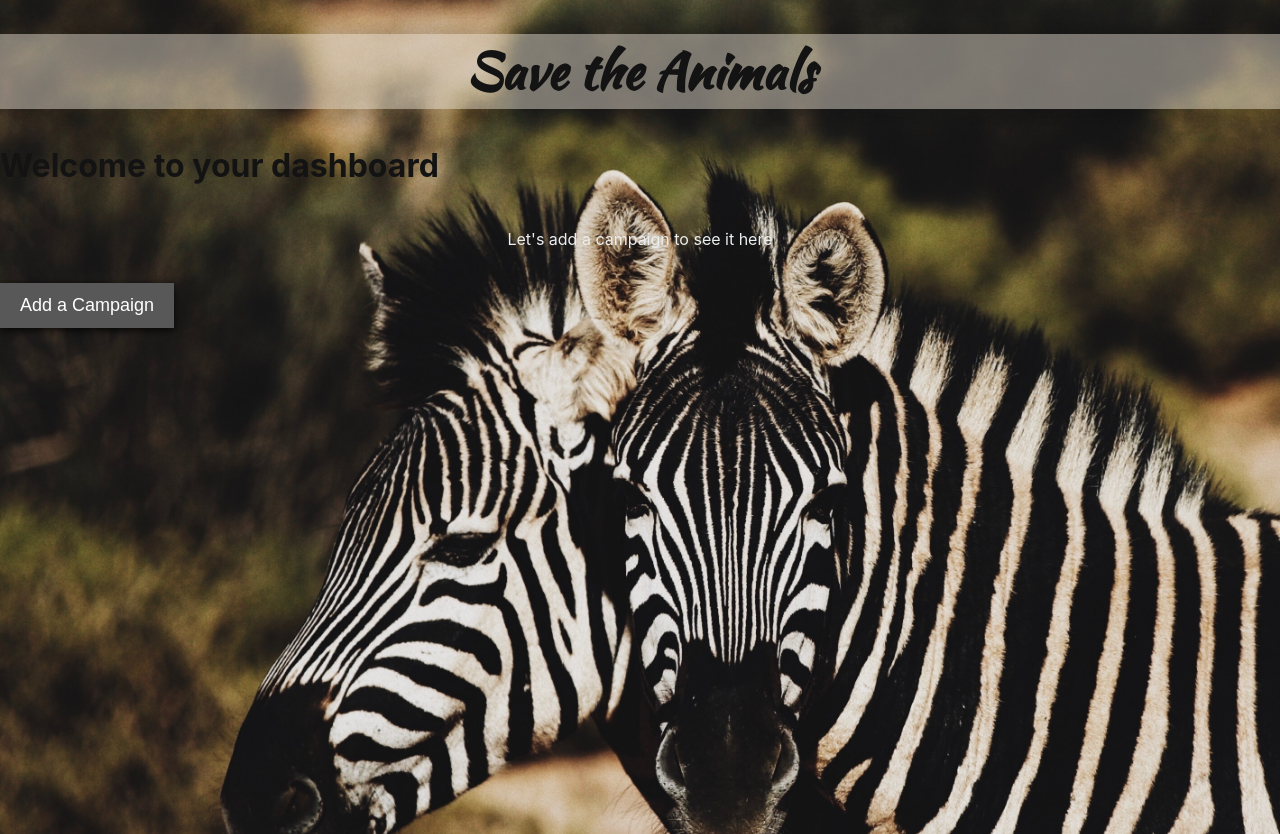
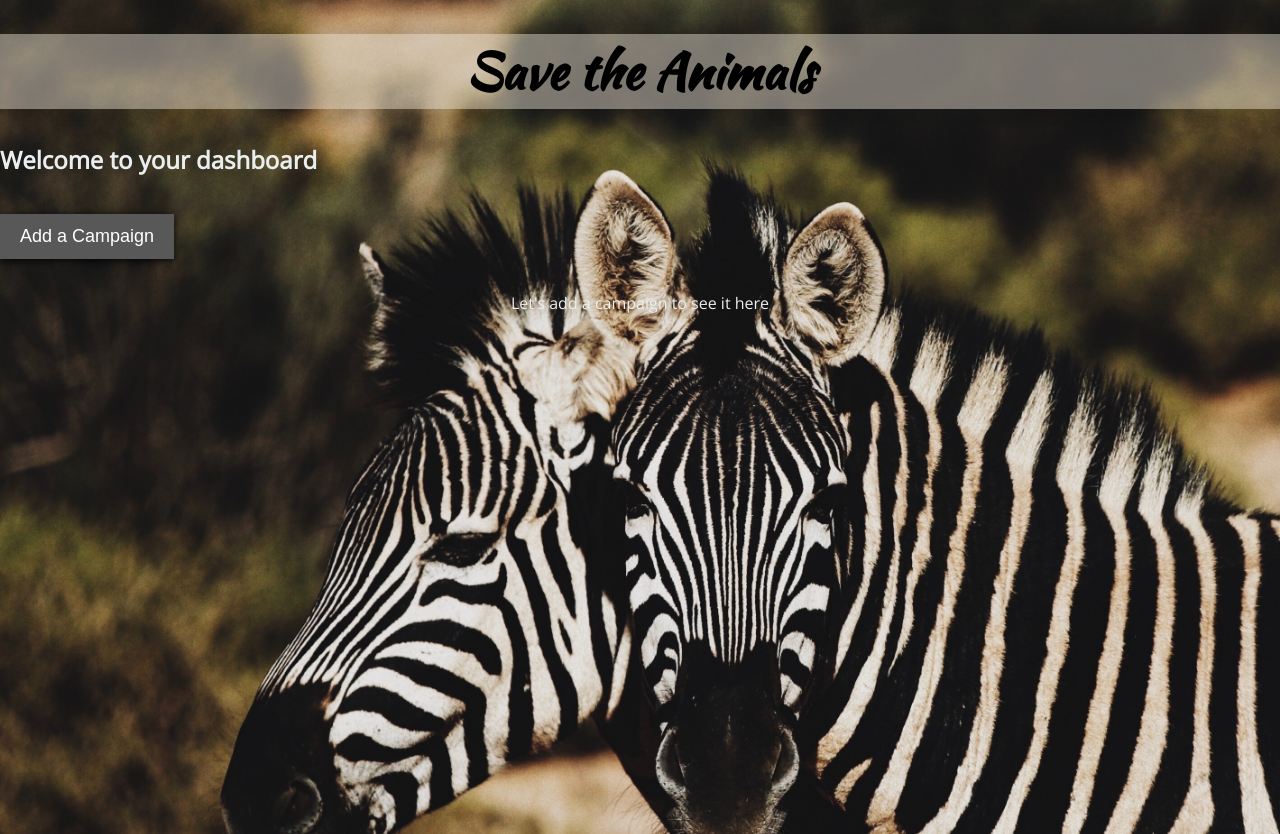
Before and after one commit to SaveTheAnimals2/Front-End-STA2, a React (Create React App) app in the folder savetheanimals/: page /dashboard in a window 1280 px wide. Built offline with nearby package versions, Linux system fonts and the light colour scheme; no server answers; sample sign-in values are in the browser's storage.

Commit message:
added font styles

```diff
--- a/savetheanimals/public/index.html
+++ b/savetheanimals/public/index.html
@@ -5,6 +5,7 @@
     <style>
       @import url('https://fonts.googleapis.com/css?family=Kaushan+Script&display=swap');
       </style>
+      <link href="https://fonts.googleapis.com/css?family=Open+Sans&display=swap" rel="stylesheet">
     <meta charset="utf-8" />
     <link rel="icon" href="%PUBLIC_URL%/favicon.ico" />
     <meta name="viewport" content="width=device-width, initial-scale=1" />
--- a/savetheanimals/src/App.css
+++ b/savetheanimals/src/App.css
@@ -8,6 +8,8 @@
   background-position: center;
   background-repeat: no-repeat;
   background-size: cover;
+  font-family: 'Open Sans', sans-serif;
+
 }
 
 .App {
@@ -61,18 +63,3 @@
   outline: none;
   -webkit-appearance: none;
 }
-
-/* button {
-  margin: 12px;
-  padding: 12px 20px;
-  border-radius: 4px;
-  font-weight: bold;
-  box-shadow: 0 2px 8px #333;
-  border: none;
-  border-bottom: 4px tan solid;
-} */
-
-h1 {
-  color: #131313;
-
-}
--- a/savetheanimals/src/components/Campaign.js
+++ b/savetheanimals/src/components/Campaign.js
@@ -15,7 +15,7 @@
                 <div className='campaign-card' key={campaign.id}>
                     <FaEdit onClick={() => history.push(`/update-campaign/${campaign.id}`)}/>
                     <MdDelete onClick={() => props.deleteCampaign(campaign.id)}/>
-                    <h2>{campaign.title}</h2>
+                    <h3>{campaign.title}</h3>
                     <p>{campaign.location}</p>
                     <p>{campaign.description}</p>
                     <p>{campaign.species}</p>
--- a/savetheanimals/src/components/Dashboard.js
+++ b/savetheanimals/src/components/Dashboard.js
@@ -19,7 +19,10 @@
   return (
     <div className='user-dashboard'>
 
-      <h1>Welcome {username} to your dashboard</h1>
+      <h2>Welcome {username} to your dashboard</h2>
+
+        <button onClick={() => history.push('/add-campaign')}>Add a Campaign</button>
+
       <div className='campaign-container'>
         {campaigns === undefined || campaigns.length === 0 ?
           <p>Let's add a campaign to see it here</p> :
@@ -28,7 +31,6 @@
           )}
       </div>
 
-    <button onClick={() => history.push('/add-campaign')}>Add a Campaign</button>
     </div>
   );
 }
```
